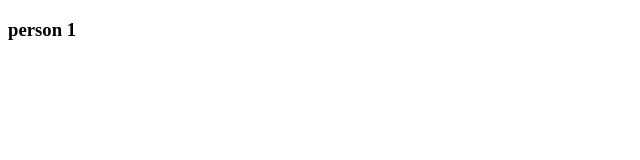
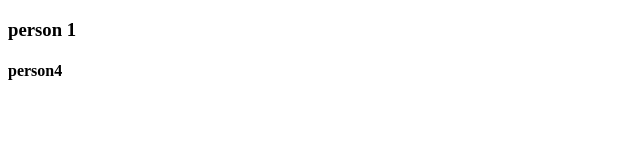
Before and after one commit to Venky3153/git-merge-conflict, a plain HTML site: page index.html in a window 1280 px wide. Shown: the full height of the page, 0-640 px from the left. Drawn offline with Linux system fonts and the light colour scheme.

Commit message:
4th person

```diff
--- a/index.html
+++ b/index.html
@@ -7,5 +7,6 @@
 </head>
 <body>
     <h3>person 1</h3>
+    <h4>person4</h4>
 </body>
 </html>
```
